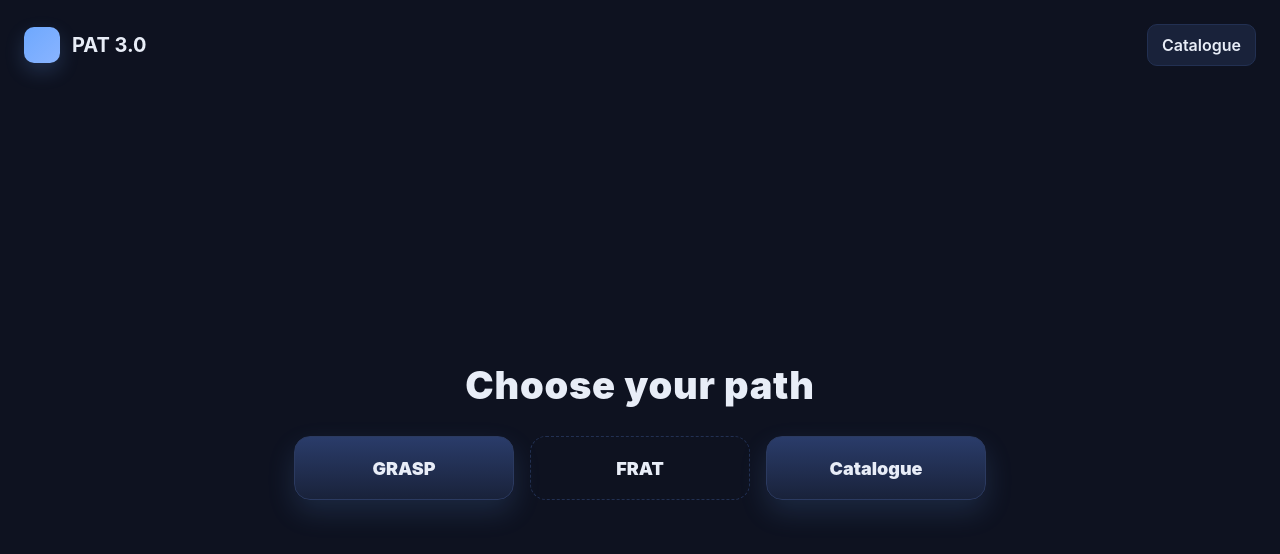
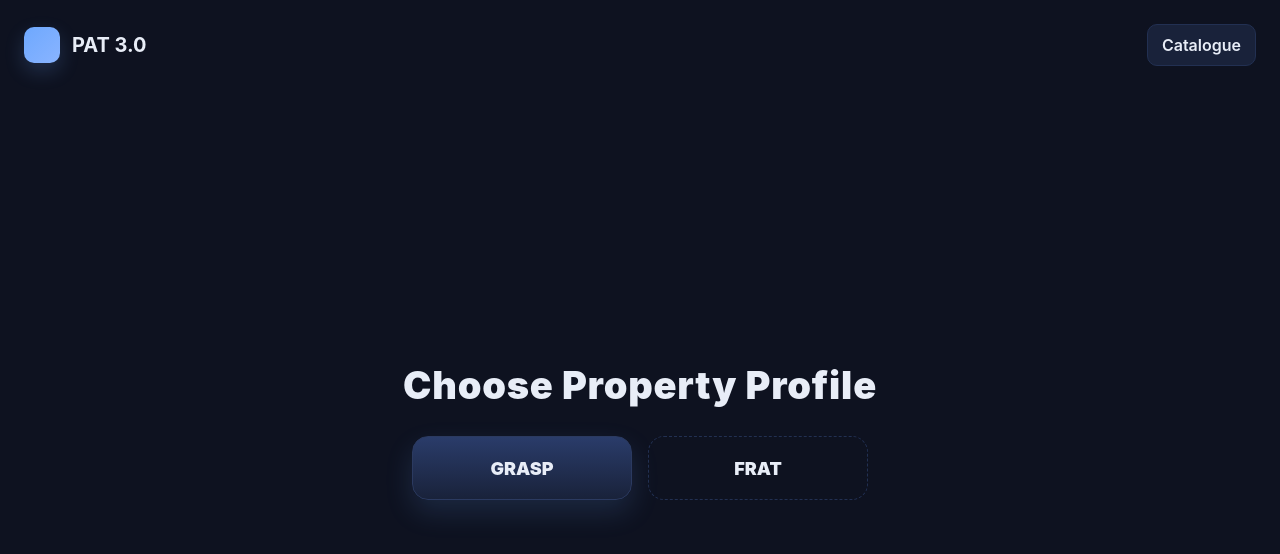
Before and after one commit to steelmatch10/PAT3.0, a plain HTML site: page index.html in a window 1280 px wide. Drawn offline with Linux system fonts and the light colour scheme.

Commit message:
fix: Update title for clarity in index.html

```diff
--- a/index.html
+++ b/index.html
@@ -24,11 +24,10 @@
     </header>
 
     <main class="hero hero-fade">
-      <div class="hero-title">Choose your path</div>
+      <div class="hero-title">Choose Property Profile</div>
       <div class="hero-actions">
         <a class="big-btn" href="GRASP.html">GRASP</a>
         <a class="big-btn ghost" href="FRAT.html">FRAT</a>
-        <a class="big-btn" href="Catalogue.html">Catalogue</a>
       </div>
     </main>
   </div>
```
